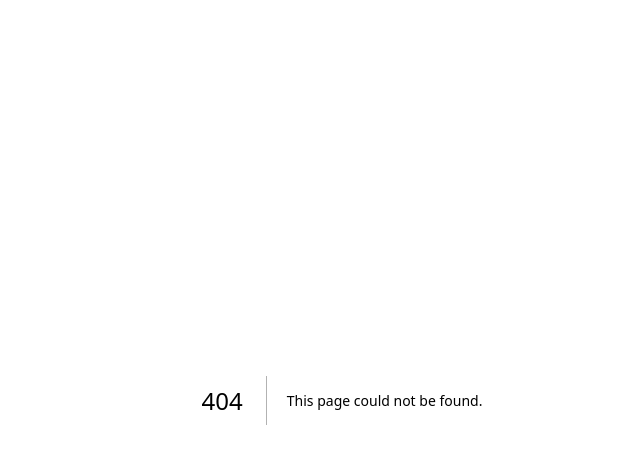
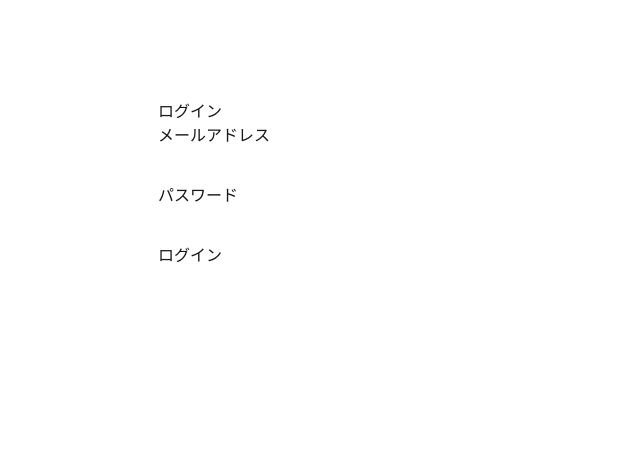
Before and after one commit to t-eeeeeee-n/freelance-manager, a Next.js app: page /login in a window 1280 px wide. Before the commit this address had no page. Shown: the top 464 px of the page, without its empty margins (298-938 px from the left). Built offline with nearby package versions, Linux system fonts and the light colour scheme.

Commit message:
feat: add email/password login page

```diff
--- /dev/null
+++ b/app/login/actions.ts
@@ -0,0 +1,14 @@
+'use server'
+import { redirect } from 'next/navigation'
+import { createClient } from '@/lib/supabase/server'
+
+export async function signIn(_prev: string | null, formData: FormData) {
+  const email = String(formData.get('email') ?? '')
+  const password = String(formData.get('password') ?? '')
+  if (!email || !password) return 'メールとパスワードを入力してください'
+
+  const supabase = await createClient()
+  const { error } = await supabase.auth.signInWithPassword({ email, password })
+  if (error) return 'ログインに失敗しました'
+  redirect('/dashboard')
+}
--- /dev/null
+++ b/app/login/page.tsx
@@ -0,0 +1,26 @@
+'use client'
+import { useActionState } from 'react'
+import { signIn } from './actions'
+
+export default function LoginPage() {
+  const [error, action, pending] = useActionState(signIn, null)
+  return (
+    <main style={{ maxWidth: 400, margin: '100px auto', padding: '0 16px' }}>
+      <h1>ログイン</h1>
+      {error && <p style={{ color: 'red' }}>{error}</p>}
+      <form action={action}>
+        <div>
+          <label htmlFor="email">メールアドレス</label><br />
+          <input id="email" name="email" type="email" required autoComplete="email" style={{ width: '100%', marginBottom: 12 }} />
+        </div>
+        <div>
+          <label htmlFor="password">パスワード</label><br />
+          <input id="password" name="password" type="password" required autoComplete="current-password" style={{ width: '100%', marginBottom: 12 }} />
+        </div>
+        <button type="submit" disabled={pending}>
+          {pending ? 'ログイン中...' : 'ログイン'}
+        </button>
+      </form>
+    </main>
+  )
+}
```
